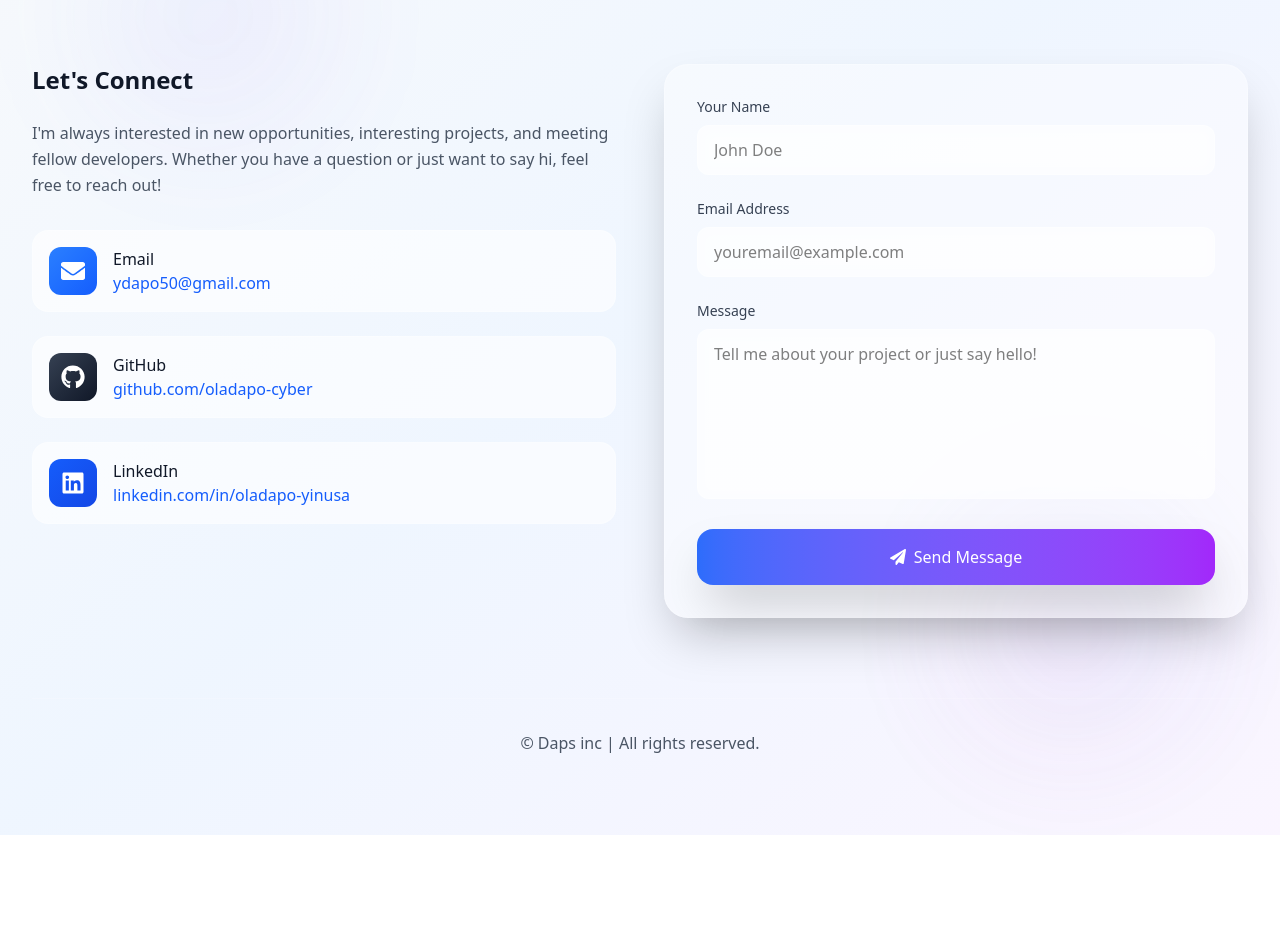
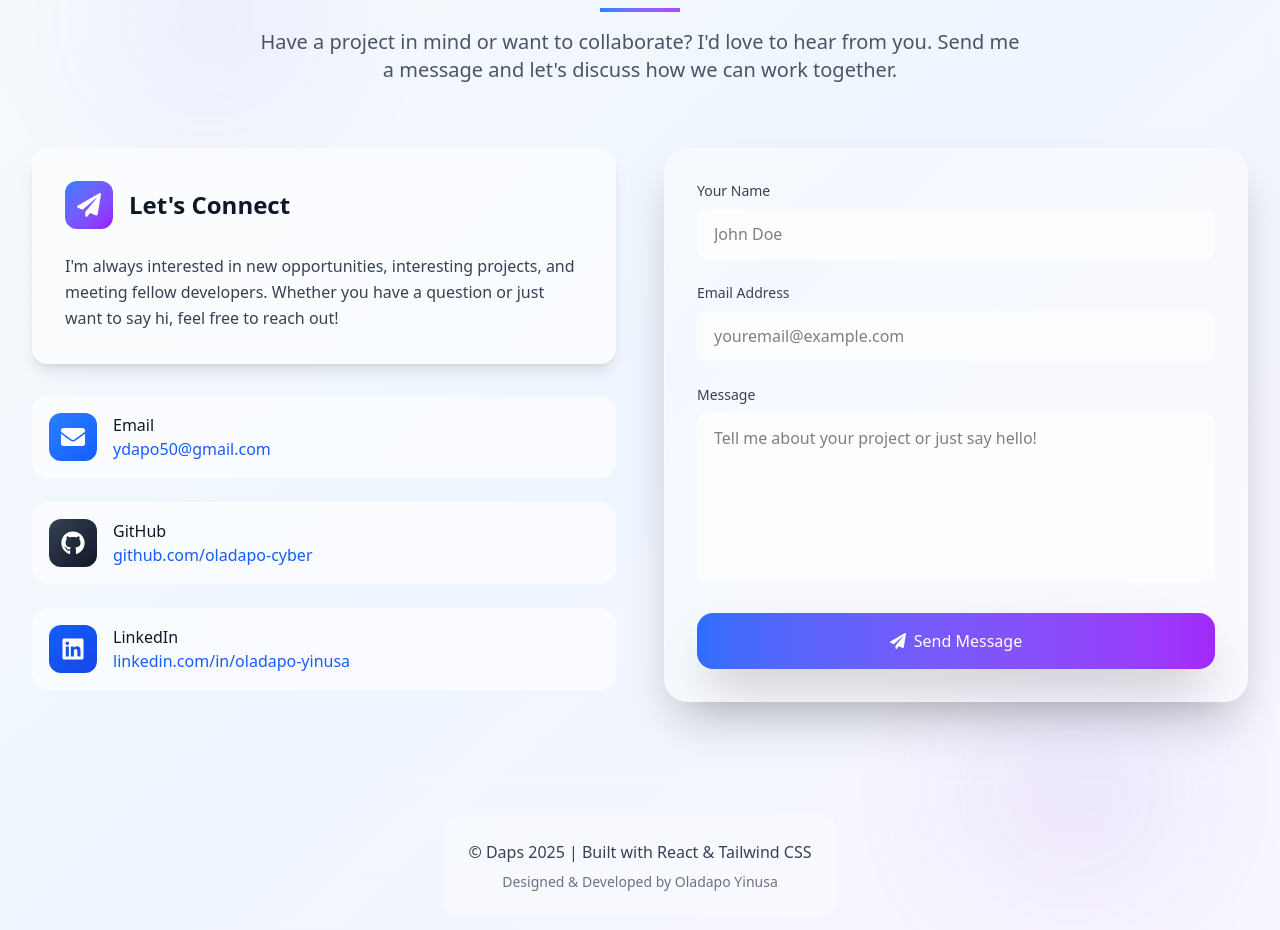
Before and after one commit to Oladapo-cyber/portfolio, a React (Vite) app: page / in a window 1280 px wide. Shown: the part 4461-5391 px from the top of the page. Before the commit the page ends 5296 px from the top, so only its background shows below. Built offline with nearby package versions, Linux system fonts and the light colour scheme.

Commit message:
feat: enhance styling of the contact form header

```diff
--- a/src/components/Contact.jsx
+++ b/src/components/Contact.jsx
@@ -62,9 +62,13 @@ const Contact = () => {
       <div className="max-w-7xl mx-auto px-4 sm:px-6 lg:px-8 relative z-10">
         {/* Section Header */}
         <div className="text-center mb-16 animate-fadeInUp">
+          <div className="inline-flex items-center justify-center w-12 h-12 bg-blue-100 rounded-xl mb-4">
+            <FaEnvelope className="w-6 h-6 text-blue-600" />
+          </div>
           <h2 className="text-4xl font-bold text-gray-900 mb-4">
             Get In Touch
           </h2>
+          <div className="w-20 h-1 bg-gradient-to-r from-blue-500 to-purple-500 mx-auto mb-4"></div>
           <p className="text-xl text-gray-600 max-w-3xl mx-auto">
             Have a project in mind or want to collaborate? I'd love to hear from
             you. Send me a message and let's discuss how we can work together.
@@ -74,14 +78,21 @@ const Contact = () => {
         <div className="grid grid-cols-1 lg:grid-cols-2 gap-12">
           {/* Contact Info */}
           <div className="animate-fadeInLeft">
-            <h3 className="text-2xl font-semibold text-gray-900 mb-6">
-              Let's Connect
-            </h3>
-            <p className="text-gray-600 mb-8 leading-relaxed">
-              I'm always interested in new opportunities, interesting projects,
-              and meeting fellow developers. Whether you have a question or just
-              want to say hi, feel free to reach out!
-            </p>
+            <div className="bg-white/60 backdrop-blur-sm rounded-2xl p-8 border border-white/20 shadow-lg mb-8">
+              <div className="flex items-center mb-6">
+                <div className="p-3 bg-gradient-to-br from-blue-500 to-purple-600 rounded-xl mr-4">
+                  <FaPaperPlane className="w-6 h-6 text-white" />
+                </div>
+                <h3 className="text-2xl font-bold text-gray-900">
+                  Let's Connect
+                </h3>
+              </div>
+              <p className="text-gray-700 leading-relaxed">
+                I'm always interested in new opportunities, interesting
+                projects, and meeting fellow developers. Whether you have a
+                question or just want to say hi, feel free to reach out!
+              </p>
+            </div>
 
             {/* Animated Contact Methods */}
             <div className="space-y-6">
@@ -239,7 +250,14 @@ const Contact = () => {
 
         {/* Footer */}
         <div className="mt-20 pt-8 border-t border-white/20 text-center animate-fadeInUp">
-          <p className="text-gray-600">© Daps inc | All rights reserved.</p>
+          <div className="bg-white/40 backdrop-blur-sm rounded-2xl p-6 border border-white/20 inline-block">
+            <p className="text-gray-700 font-medium">
+              © Daps 2025 | Built with React & Tailwind CSS
+            </p>
+            <p className="text-gray-500 text-sm mt-2">
+              Designed & Developed by Oladapo Yinusa
+            </p>
+          </div>
         </div>
       </div>
     </section>
```
